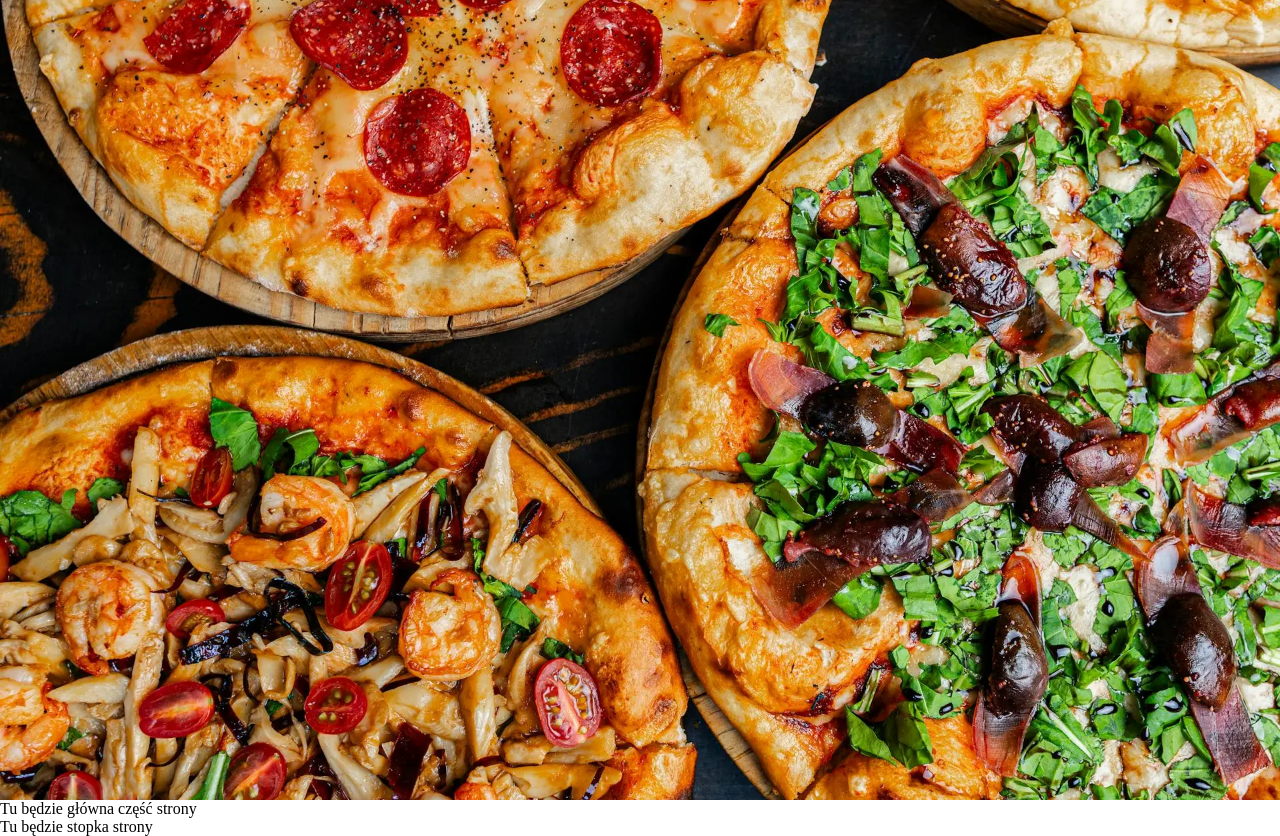
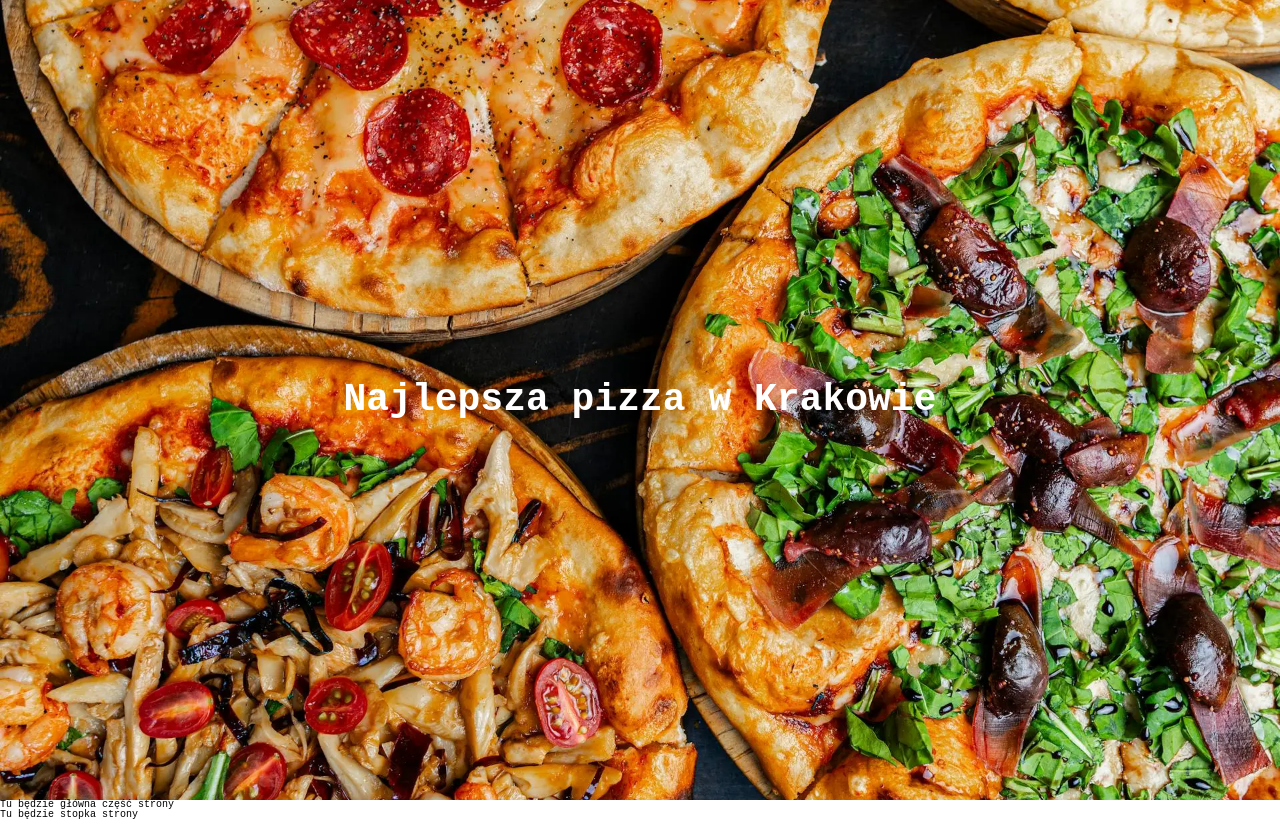
Before and after one commit to Jqpw/Project-1, a plain HTML site: page index.html in a window 1280 px wide. Drawn offline with Linux system fonts and the light colour scheme; a web font is replaced by a local one.

Commit message:
add google font and add reset css

```diff
--- a/index.html
+++ b/index.html
@@ -3,6 +3,9 @@
 <head>
     <meta charset="UTF-8">
     <meta name="viewport" content="width=device-width, initial-scale=1.0">
+    <link rel="preconnect" href="https://fonts.googleapis.com">
+    <link rel="preconnect" href="https://fonts.gstatic.com" crossorigin>
+    <link href="https://fonts.googleapis.com/css2?family=Noto+Sans+Buhid&family=Reddit+Mono:wght@250&display=swap" rel="stylesheet">
     <link rel="stylesheet" href="css/style.css">
     <link rel="stylesheet" href="favicon.ico">
     <script src="js/scripts.js" defer></script>
@@ -10,7 +13,9 @@
 </head>
 <body>
 
-    <header></header>
+    <header>
+        <h1>Najlepsza pizza w Krakowie</h1>
+    </header>
     <main>Tu będzie główna część strony</main>
     <footer>Tu będzie stopka strony</footer>
 
--- /dev/null
+++ b/scss/_reset.scss
@@ -0,0 +1,48 @@
+/* http://meyerweb.com/eric/tools/css/reset/
+   v2.0 | 20110126
+   License: none (public domain)
+*/
+
+html, body, div, span, applet, object, iframe,
+h1, h2, h3, h4, h5, h6, p, blockquote, pre,
+a, abbr, acronym, address, big, cite, code,
+del, dfn, em, img, ins, kbd, q, s, samp,
+small, strike, strong, sub, sup, tt, var,
+b, u, i, center,
+dl, dt, dd, ol, ul, li,
+fieldset, form, label, legend,
+table, caption, tbody, tfoot, thead, tr, th, td,
+article, aside, canvas, details, embed,
+figure, figcaption, footer, header, hgroup,
+menu, nav, output, ruby, section, summary,
+time, mark, audio, video {
+	margin: 0;
+	padding: 0;
+	border: 0;
+	font-size: 100%;
+	font: inherit;
+	vertical-align: baseline;
+}
+/* HTML5 display-role reset for older browsers */
+article, aside, details, figcaption, figure,
+footer, header, hgroup, menu, nav, section {
+	display: block;
+}
+body {
+	line-height: 1;
+}
+ol, ul {
+	list-style: none;
+}
+blockquote, q {
+	quotes: none;
+}
+blockquote:before, blockquote:after,
+q:before, q:after {
+	content: '';
+	content: none;
+}
+table {
+	border-collapse: collapse;
+	border-spacing: 0;
+}
--- a/scss/style.scss
+++ b/scss/style.scss
@@ -1,8 +1,23 @@
+@use 'reset';
+
+html{
+    font-size: 10px;
+}
+
 body{
-    margin: 0;
+    font-family: "Reddit Mono", monospace;
 }
 
 header{
     height: 100vh;
     background: url('../assets/ing/bg_header.webp') center/cover;
+    color: #fff;
+    display: flex;
+    justify-content: center;
+    align-items: center;
+
+    h1{
+        font-size: 3.8rem;
+        font-weight: bold;
+    }
 }
```
Also changed, not shown: css/style.css, 1 other file.
